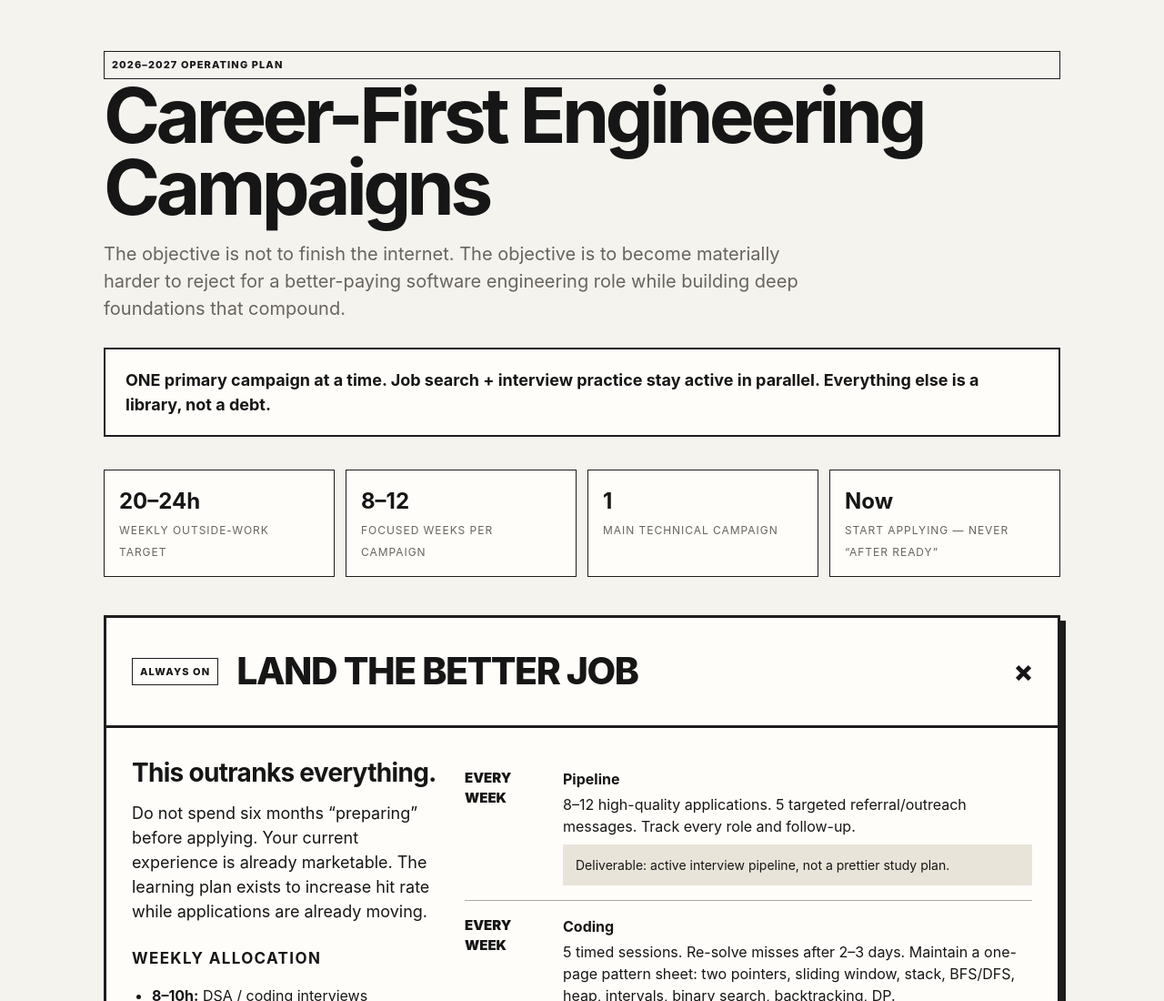
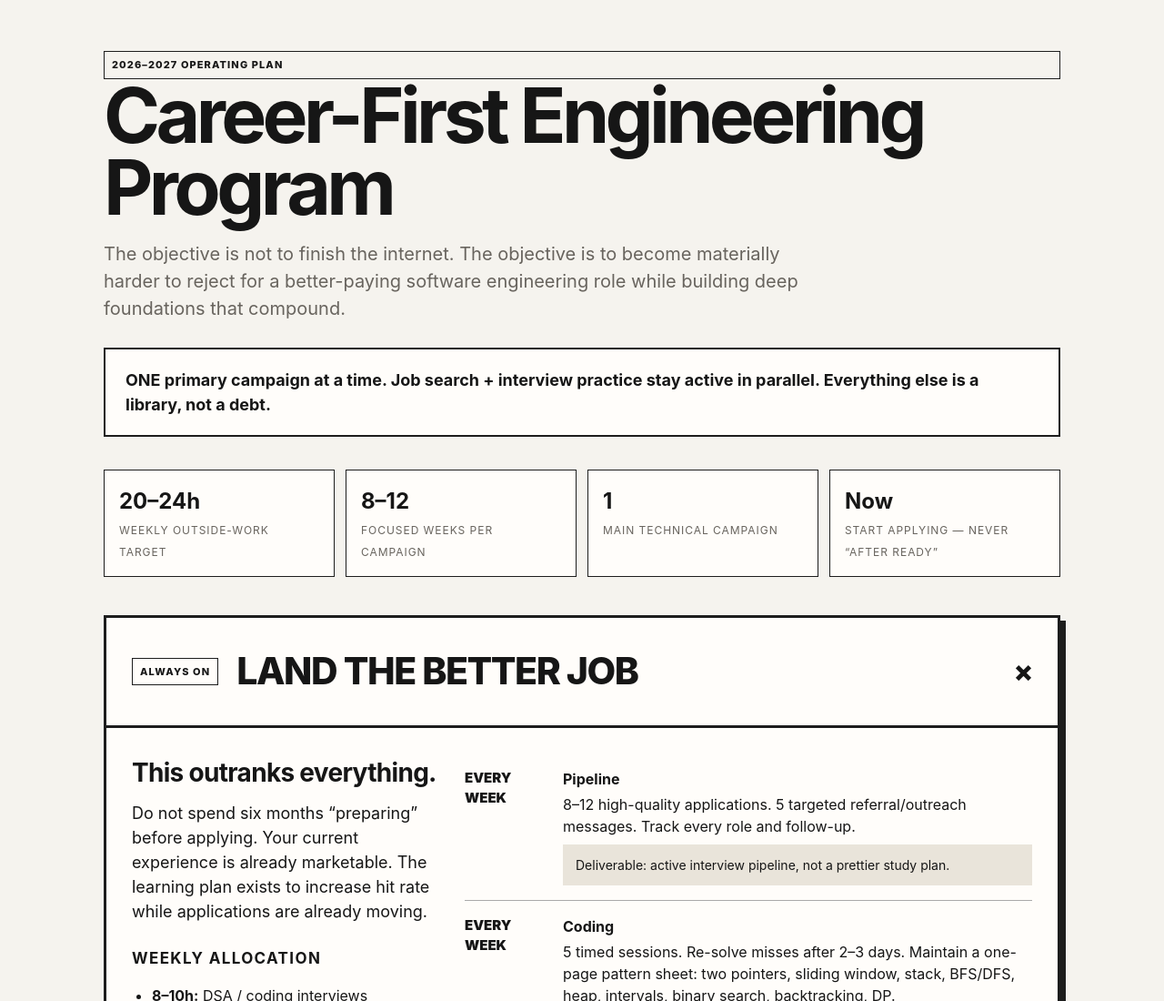
Before and after one commit to kamranbadirov/program, a plain HTML site: page index.html in a window 1280 px wide. Shown: the top 1100 px of the page at 91% size. Drawn offline with Linux system fonts and the light colour scheme.

Commit message:
Update heading from 'Campaigns' to 'Program'

```diff
--- a/index.html
+++ b/index.html
@@ -79,7 +79,7 @@
 <body>
 <div class="wrap">
   <div class="tag">2026–2027 operating plan</div>
-  <h1>Career-First Engineering Campaigns</h1>
+  <h1>Career-First Engineering Program</h1>
   <p class="lede">The objective is not to finish the internet. The objective is to become materially harder to reject for a better-paying software engineering role while building deep foundations that compound.</p>
 
   <div class="rule">
```
